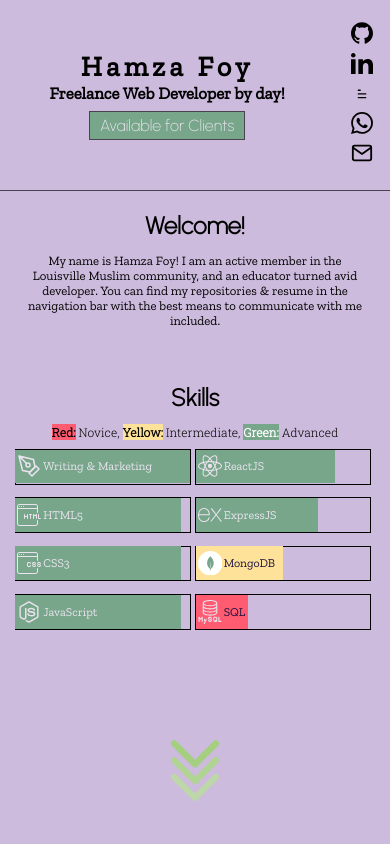
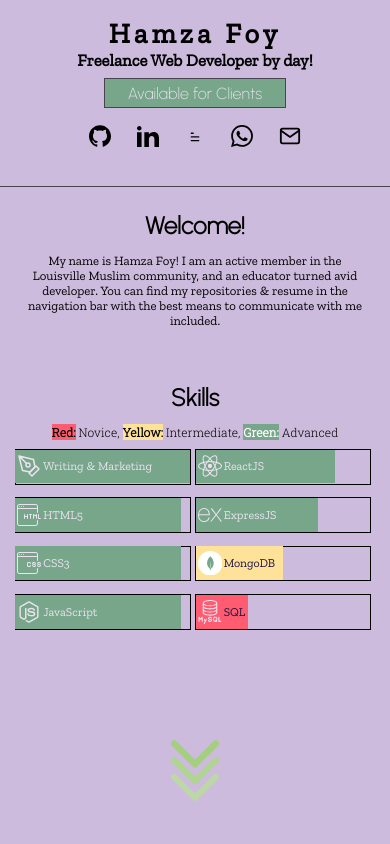
Before and after one commit to hamzafoy/hamza_foy_anthology, a React (Create React App) app: page / in a window 390 px wide. Shown: the top 844 px of the page. Built offline with nearby package versions, Linux system fonts and the light colour scheme.

Commit message:
fixing layout of bylines and icons for navbar in  mobile layout

```diff
--- a/src/NavBar/NavBar.css
+++ b/src/NavBar/NavBar.css
@@ -130,14 +130,13 @@
 ::::::::::::::::::::::::::::::::::::::::*/
 
 .nav-bar-container {
-    display: grid;
-    grid-template-rows: 100%;
-    grid-template-columns: 6fr 1fr;
+    display: flex;
+    flex-direction: column;
     position: fixed;
     height: 20%;
     width: 100%;
     z-index: 10;
-    padding: 1.25vh 0;
+    padding: 2vh 0 0;
     background-color: #CDBBDD;
     border-bottom: 1px #474350 solid;
 }
@@ -182,15 +181,15 @@
 
 .nav-bar__icons {
     display: flex;
-    flex-direction: column;
-    align-items: center;
+    flex-direction: row;
     justify-content: center;
+    margin: 2vh 0 0;
 }
 
 .icon {
     height: 22px;
     width: 22px;
-    margin: .25vh 0;
+    margin: 0 1.5vh;
 }
 
 /*::::::::::::::::::::::::::::::::::::::::
```
